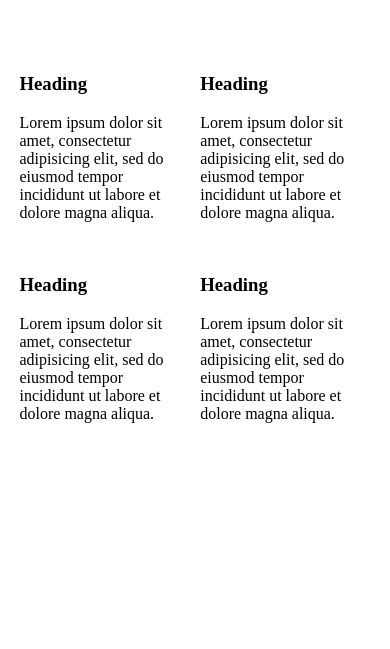
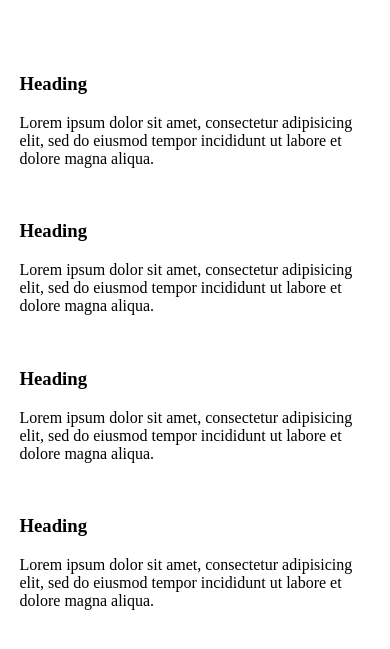
Before and after one commit to maarjal/featured-items-template, a plain HTML site: page index.html in a window 390 px wide. Shown: the part 89-738 px from the top of the page. Drawn offline with Linux system fonts and the light colour scheme.

Commit message:
add mq for small screen

```diff
--- a/css/styles.css
+++ b/css/styles.css
@@ -62,3 +62,9 @@ h1 {
     width: 48.5%;
   }
 }
+
+@media screen and (max-width: 670px) {
+  .item {
+    width: 100%;
+  }
+}
```
